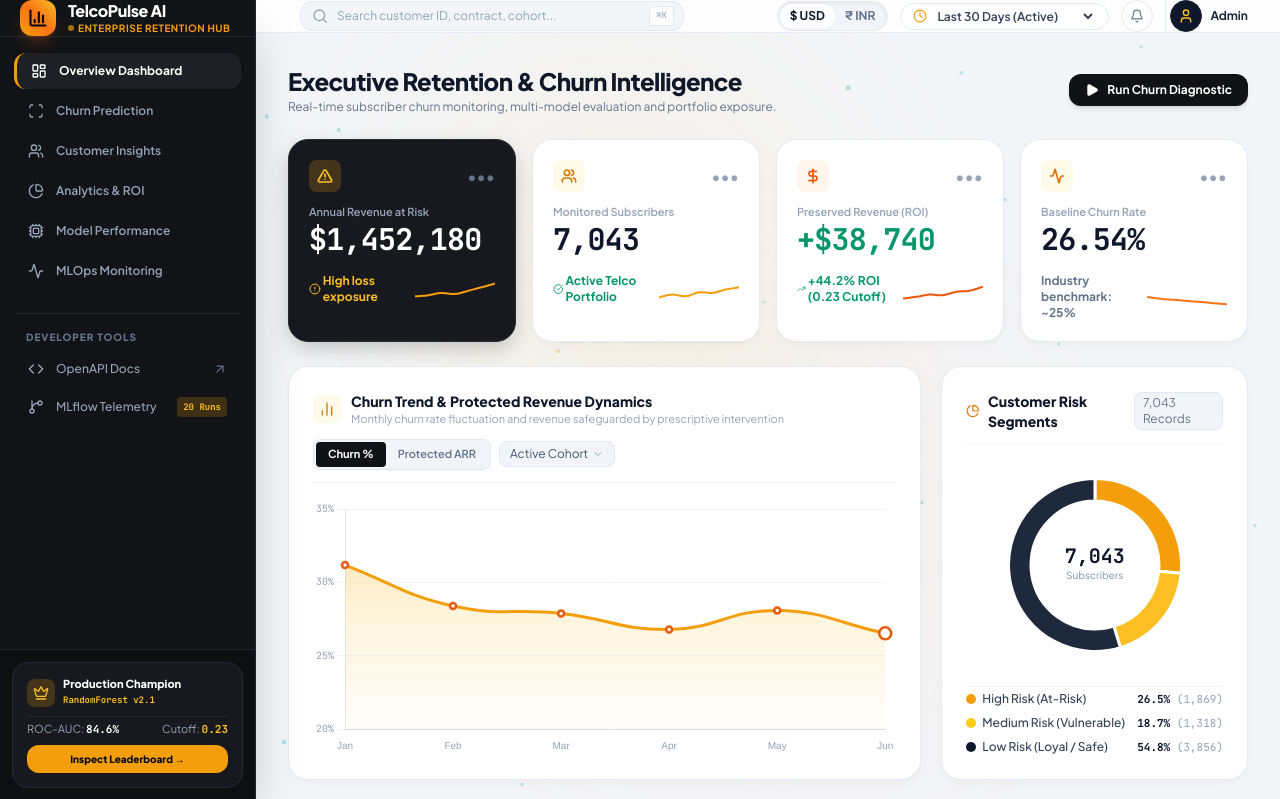
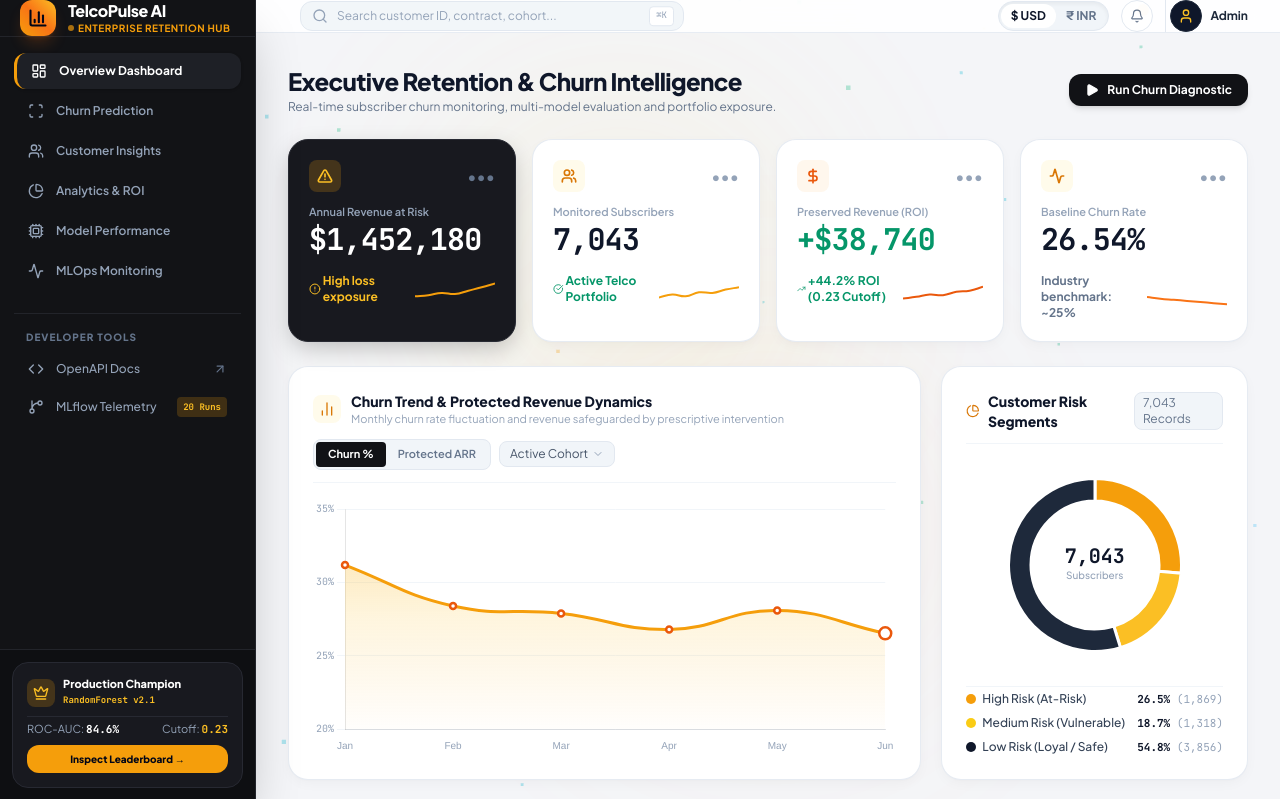
Before and after one commit to janismalhotra-29/churn-mlops-pipeline, a FastAPI app: page / in a window 1280 px wide. Shown: the top 799 px of the page. Run offline with FastAPI, Linux system fonts and the light colour scheme; data that the repository does not hold is empty; some libraries are stand-ins or nearby versions.

Commit message:
refactor: remove date dropdown from header

```diff
--- a/src/templates/index.html
+++ b/src/templates/index.html
@@ -366,20 +366,6 @@
                         ₹ INR
                     </button>
                 </div>
-
-                <!-- Cohort Timeframe Range Selector (Days Only, No Specific Calendar Dates) -->
-                <div class="hidden sm:flex items-center px-3 py-1 rounded-full bg-white border border-slate-200 text-xs font-semibold text-slate-700 shadow-2xs space-x-1.5 hover:border-amber-400 transition-all">
-                    <i data-lucide="clock" class="w-3.5 h-3.5 text-amber-500"></i>
-                    <select id="date-range-filter" onchange="applyDateRangeFilter(this.value)" class="bg-transparent border-none text-xs font-semibold text-slate-700 focus:outline-none cursor-pointer pr-1">
-                        <option value="7">Last 7 Days</option>
-                        <option value="15">Last 15 Days</option>
-                        <option value="20">Last 20 Days</option>
-                        <option value="30" selected>Last 30 Days (Active)</option>
-                        <option value="90">Last 90 Days</option>
-                        <option value="all">All Time (7,043 Records)</option>
-                    </select>
-                </div>
-
 
                 <!-- Notification Bell with Amber Dot -->
                 <button class="w-8 h-8 rounded-full bg-white border border-slate-200 flex items-center justify-center text-slate-500 hover:text-slate-800 shadow-2xs relative transition-colors cursor-pointer">
```
